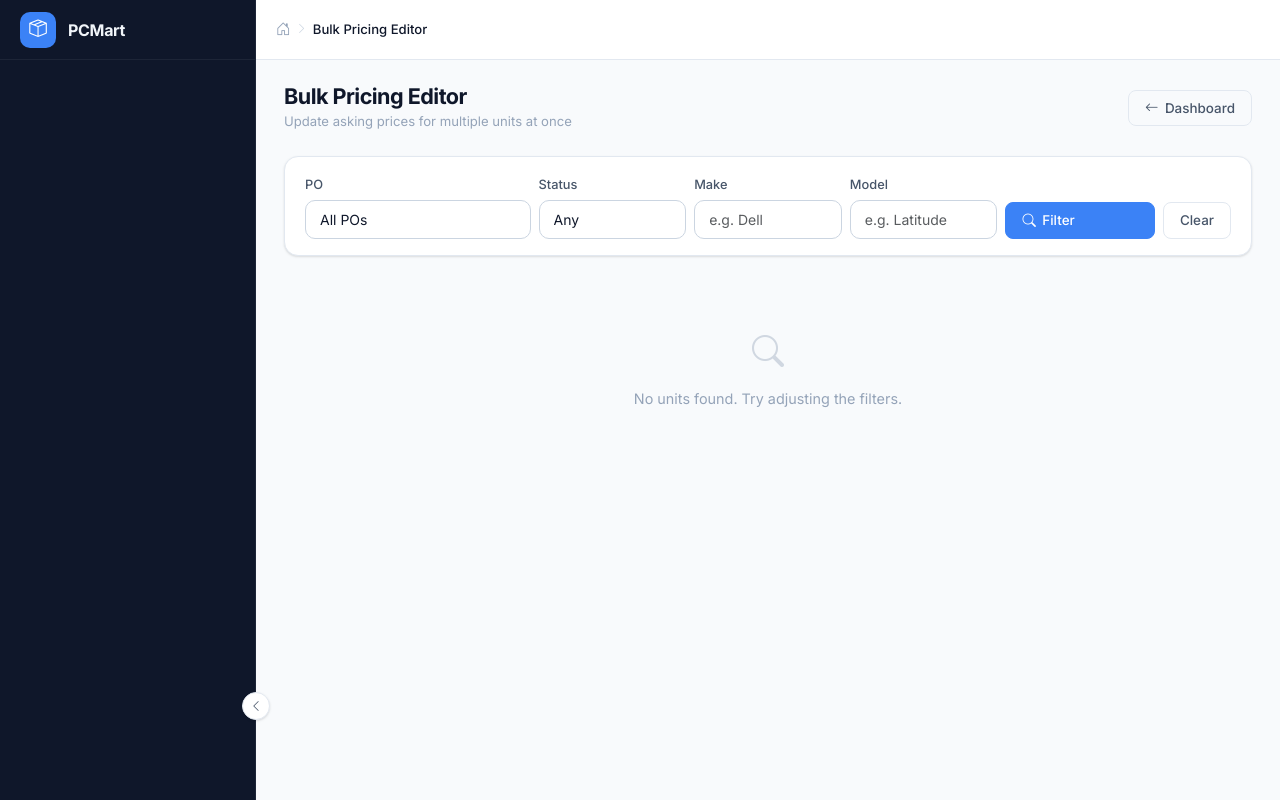
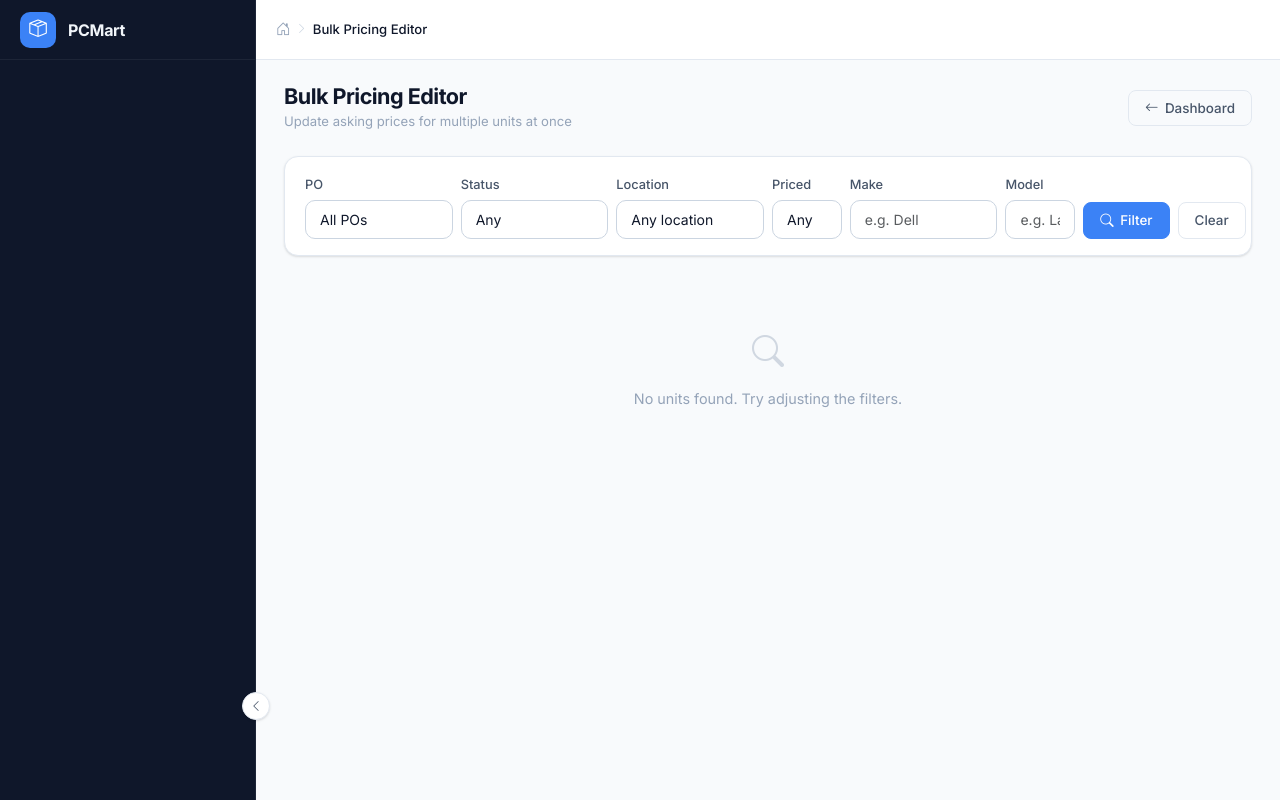
Before and after one commit to asimhaiderzaida/inventory_flask, a Python web app: template inventory_flask_app/templates/pricing/bulk_pricing.html in a window 1280 px wide. Run offline with Jinja, Linux system fonts and the light colour scheme; the template is opened without the code that fills it, so the values that code supplies are empty; some libraries are stand-ins or nearby versions.

Commit message:
Refactor: separate Quick Price Editor and Smart Pricing bulk editor
- stock.py: add @admin_or_supervisor_required to bulk_price_editor and bulk_price_save
- base.html: move bulk price sidebar link from ADMIN to WAREHOUSE section,
  rename to "Quick Price Editor", gate with can_access('accounting'),
  remove stock_bp.bulk_price_editor from is_admin set
- pricing.py: add location and priced/unpriced filters to bulk_pricing route,
  import Location model
- bulk_pricing.html: add Location and Priced dropdowns to filter form

Co-Authored-By: Claude Sonnet 4.6 <noreply@anthropic.com>

```diff
--- a/inventory_flask_app/routes/stock.py
+++ b/inventory_flask_app/routes/stock.py
@@ -158,6 +158,7 @@ def remove_checkout_scan(serial):
 # ─────────────────────────────────────────────────────────────
 @stock_bp.route('/bulk_price')
 @login_required
+@admin_or_supervisor_required
 def bulk_price_editor():
     status_filter   = request.args.get('status', 'processed')
     model_filter    = request.args.get('model', '').strip()
@@ -195,6 +196,7 @@ def bulk_price_editor():
 
 @stock_bp.route('/bulk_price/save', methods=['POST'])
 @login_required
+@admin_or_supervisor_required
 def bulk_price_save():
     data = request.get_json()
     if not data:
--- a/inventory_flask_app/templates/base.html
+++ b/inventory_flask_app/templates/base.html
@@ -1137,7 +1137,7 @@
       {% set is_sales      = ep.startswith('sales_bp') or ep.startswith('order_bp') or ep.startswith('invoices_bp') or ep.startswith('orders_bp') %}
       {% set is_people     = ep.startswith('customers_bp') or ep.startswith('vendors_bp') %}
       {% set is_reports    = ep.startswith('reports_bp') %}
-      {% set is_admin      = ep.startswith('admin_bp') or ep == 'auth.register_user' or ep == 'stock_bp.bulk_price_editor' %}
+      {% set is_admin      = ep.startswith('admin_bp') or ep == 'auth.register_user' %}
       {% set is_accounting = ep.startswith('accounting_bp') or ep.startswith('pricing_bp') %}
 
       {% if current_user.role == 'technician' %}
@@ -1224,6 +1224,14 @@
           <span class="sidebar-label">Scanner</span>
         </a>
 
+        {% if current_user.can_access('accounting') %}
+        <a href="{{ url_for('stock_bp.bulk_price_editor') }}"
+           class="sidebar-link {% if ep == 'stock_bp.bulk_price_editor' %}active{% endif %}">
+          <i class="bi bi-tag nav-icon"></i>
+          <span class="sidebar-label">Quick Price Editor</span>
+        </a>
+        {% endif %}
+
         {% if settings.enable_parts_module == 'true' %}
         <a href="{{ url_for('parts_bp.parts_list') }}"
            class="sidebar-link {% if ep.startswith('parts_bp') %}active{% endif %}">
@@ -1586,11 +1594,6 @@
              class="sidebar-link {% if ep == 'admin_bp.admin_stages' %}active{% endif %}">
             <i class="bi bi-list-columns nav-icon"></i>
             <span class="sidebar-label">Stages</span>
-          </a>
-          <a href="{{ url_for('stock_bp.bulk_price_editor') }}"
-             class="sidebar-link {% if ep == 'stock_bp.bulk_price_editor' %}active{% endif %}">
-            <i class="bi bi-tag nav-icon"></i>
-            <span class="sidebar-label">Bulk Price</span>
           </a>
           <a href="{{ url_for('admin_bp.admin_self_test') }}"
              class="sidebar-link {% if ep == 'admin_bp.admin_self_test' %}active{% endif %}">
--- a/inventory_flask_app/templates/pricing/bulk_pricing.html
+++ b/inventory_flask_app/templates/pricing/bulk_pricing.html
@@ -19,7 +19,7 @@
 <div class="card mb-3 animate-fade-up">
   <div class="card-body py-3">
     <form method="GET" class="row g-2 align-items-end">
-      <div class="col-sm-3">
+      <div class="col-sm-2">
         <label class="form-label small">PO</label>
         <select name="po_id" class="form-select form-select-sm">
           <option value="">All POs</option>
@@ -39,14 +39,31 @@
         </select>
       </div>
       <div class="col-sm-2">
+        <label class="form-label small">Location</label>
+        <select name="location" class="form-select form-select-sm">
+          <option value="">Any location</option>
+          {% for loc in locations %}
+          <option value="{{ loc.name }}" {% if filters.location == loc.name %}selected{% endif %}>{{ loc.name }}</option>
+          {% endfor %}
+        </select>
+      </div>
+      <div class="col-sm-1">
+        <label class="form-label small">Priced</label>
+        <select name="priced" class="form-select form-select-sm">
+          <option value="">Any</option>
+          <option value="yes" {% if filters.priced == 'yes' %}selected{% endif %}>Yes</option>
+          <option value="no"  {% if filters.priced == 'no'  %}selected{% endif %}>No</option>
+        </select>
+      </div>
+      <div class="col-sm-2">
         <label class="form-label small">Make</label>
         <input type="text" name="make" class="form-control form-control-sm" placeholder="e.g. Dell" value="{{ filters.make }}">
       </div>
-      <div class="col-sm-2">
+      <div class="col-sm-1">
         <label class="form-label small">Model</label>
         <input type="text" name="model" class="form-control form-control-sm" placeholder="e.g. Latitude" value="{{ filters.model }}">
       </div>
-      <div class="col-sm-3 d-flex gap-2">
+      <div class="col-sm-2 d-flex gap-2">
         <button type="submit" class="btn btn-primary btn-sm flex-fill">
           <i class="bi bi-search"></i> Filter
         </button>
```
Also changed, not shown: inventory_flask_app/routes/pricing.py (+22 -7 lines).
